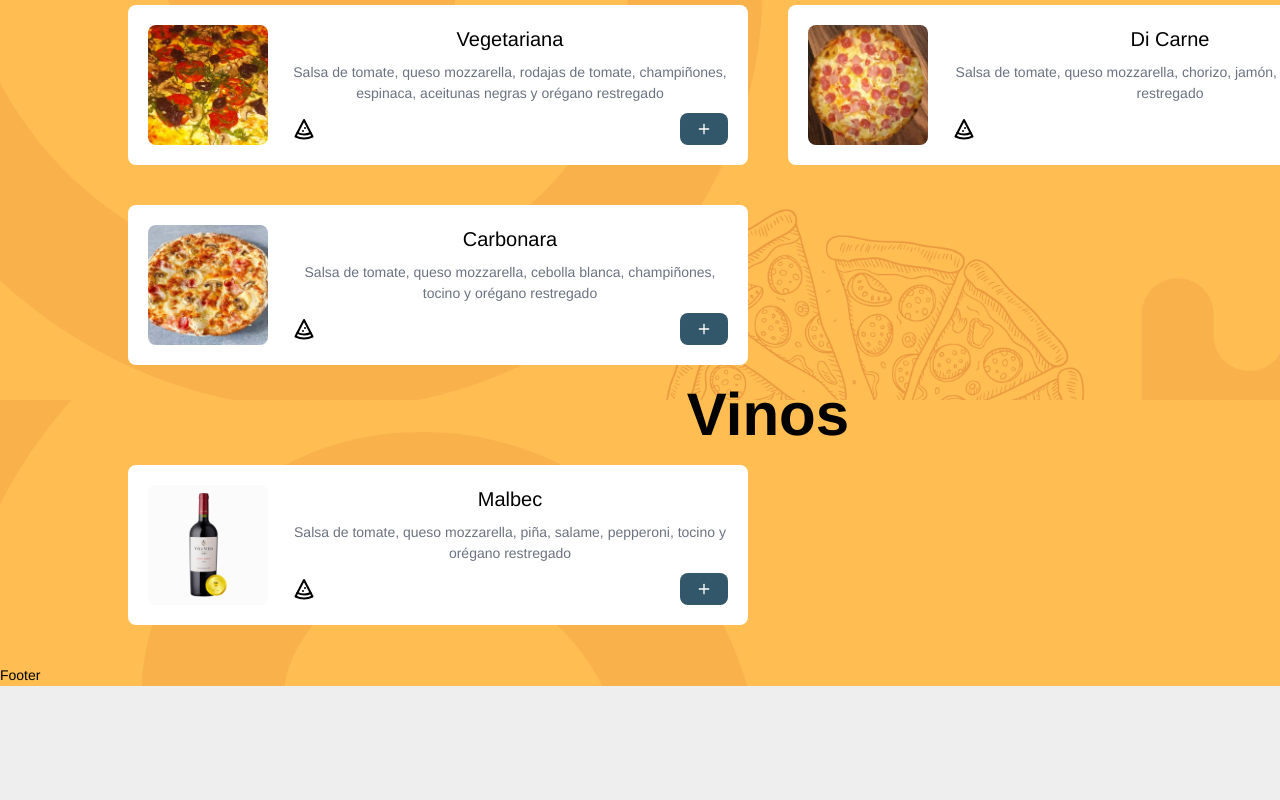
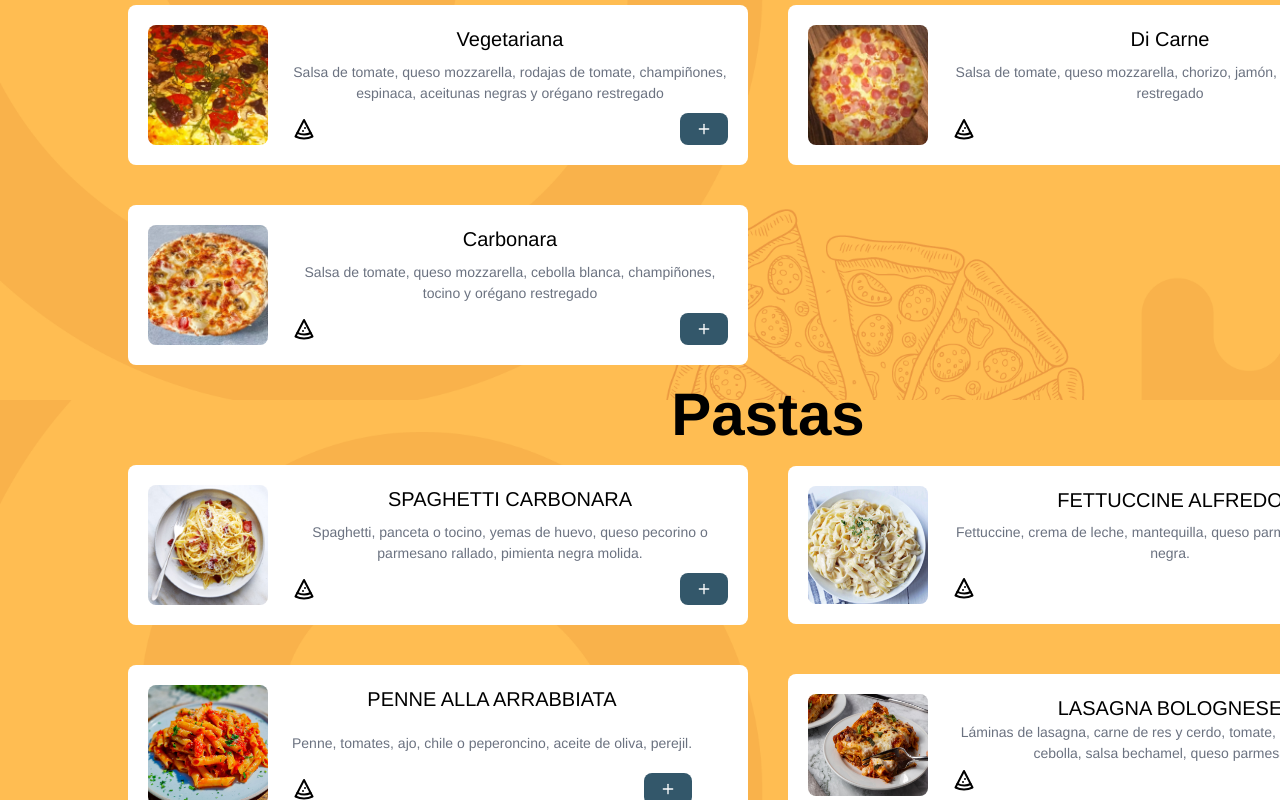
Before and after one commit to Duskalor/roma-antica-v2, an Astro site: page /carta in a window 1280 px wide. Shown: the part 2000-2800 px from the top of the page. Before the commit the page ends 2686 px from the top, so only its background shows below. Built offline with nearby package versions, Linux system fonts and the light colour scheme; Astro itself is replaced by a stand-in of ours.

Commit message:
CartaInicio

```diff
--- a/src/components/H2.astro
+++ b/src/components/H2.astro
@@ -1,5 +1,5 @@
 <h2
-  class='text-2xl font-semibold text-gray-800 sm:text-3xl md:text-4xl lg:text-5xl xl:text-6xl'
+  class='text-2xl font-semibold text-lila sm:text-3xl md:text-4xl lg:text-5xl xl:text-6xl'
 >
   <slot />
 </h2>
--- a/src/components/H3.astro
+++ b/src/components/H3.astro
@@ -1,5 +1,5 @@
 <h3
-  class='text-xl text-center md:text-2xl lg:text-3xl font-semibold text-gray-800'
+  class='text-xl text-center md:text-2xl lg:text-3xl font-semibold text-lila'
 >
   <slot />
 </h3>
--- a/src/components/Header.astro
+++ b/src/components/Header.astro
@@ -10,7 +10,7 @@ const subpath = pathname.match(/[^\/]+/g);
   <a
     target='_blank'
     href={`https://api.whatsapp.com/send?phone=+51${textToWhatsapp.number}&text=${textToWhatsapp.text}`}
-    class='animate-bounce absolute bg-[rgba(10,11,11,0.7)] w-2/12 text-center text-white border-white border-2 z-50 bottom-0 left-[42%] transform mb-20 px-5 py-2 transition-all duration-500 -translate-x-1/2 hover:text-black hover:font-bold hover:bg-white'
+    class='animate-bounce absolute bg-lila w-2/12 text-center text-white border-white border-2 z-50 bottom-0 left-[42%] transform mb-20 px-5 py-2 transition-all duration-500 -translate-x-1/2 hover:text-white hover:font-bold hover:bg-verde'
     >PEDIR AHORA</a
   >
   <div
--- a/src/components/Ofertas.astro
+++ b/src/components/Ofertas.astro
@@ -5,7 +5,7 @@ import H3 from './H3.astro';
 ---
 
 <section>
-  <H1>Ofertas</H1>
+  <H1>OFERTAS</H1>
   <nav class='grid grid-cols-3 w-full gap-2'>
     {
       ofertas.map((oferta) => (
@@ -21,7 +21,7 @@ import H3 from './H3.astro';
             <H3>{oferta.title}</H3>
             <span class='flex flex-col gap-6'>
               <p>{oferta.description}</p>
-              <button class=' border-2 border-black px-5 py-2 '>COMPRAR</button>
+              <button class=' border-2 px-5 py-2 bg-verde rounded-xl text-white'>COMPRAR</button>
             </span>
           </div>
         </div>
--- a/src/components/Plates.astro
+++ b/src/components/Plates.astro
@@ -16,7 +16,7 @@ console.log(products);
   <nav class='grid grid-cols-10 w-full gap-2'>
     {
       products.map((product: Product) => (
-        <div class='flex border-2 border-black rounded-xl p-5 gap-5 col-span-3 bg-white'>
+        <div class='flex border-2 rounded-xl p-5 gap-5 col-span-3 bg-white'>
           <img
             src={product.image.src}
             width='170'
@@ -25,13 +25,13 @@ console.log(products);
           <div class='flex justify-between flex-col'>
             <H3>{product.title}</H3>
             <p>{product.aparte}</p>
-            <button class=' border-2 border-black px-5 py-2 '>COMPRAR</button>
+            <button class=' border-2 px-5 py-2 rounded-xl bg-verde text-white'>COMPRAR</button>
           </div>
         </div>
       ))
     }
     <div class='flex items-center col-span-1'>
-      <a href='/carta' class='border-2 border-black px-5 py-2 bg-white rounded'
+      <a href='/carta' class=' px-5 py-2 bg-lila text-white rounded-xl'
         >VER MÁS</a
       >
     </div>
--- /dev/null
+++ b/src/lib/pastas.ts
@@ -0,0 +1,93 @@
+import fettucicineAlfredo from '@Images/PASTAS/FETTUCCINE-ALFREDO.jpg';
+import ganocchiAlPesto from '@Images/PASTAS/GNOCCHI-AL-PESTO.jpg';
+import lasagnaBolognese from '@Images/PASTAS/LASAGNA-BOLOGNESE.jpg';
+import orecchietteConBrocoli from '@Images/PASTAS/ORECCHIETTE-CON-BRÓCOLI.jpg';
+import pastaPuttanesca from '@Images/PASTAS/PASTA-PUTTANESCA.jpg';
+import penneAllaArrabbiata from '@Images/PASTAS/PENNE-ALLA-ARRABBIATA.jpg';
+import ravioliDeRicotta from '@Images/PASTAS/RAVIOLI-DE-RICOTTA-Y-ESPINACA.jpg';
+import spaghettiCarbonara from '@Images/PASTAS/SPAGHETTI-CARBONARA.jpg';
+import tagliatelleAlRagu from '@Images/PASTAS/TAGLIATELLE-AL-RAGÚ.jpg';
+
+export const pastas = [
+    {
+      name: 'SPAGHETTI CARBONARA',
+      ingredientes:
+        'Spaghetti, panceta o tocino, yemas de huevo, queso pecorino o parmesano rallado, pimienta negra molida.',
+      img: spaghettiCarbonara,
+      price: {
+        plato: 20,
+      },
+    },
+    {
+      name: 'FETTUCCINE ALFREDO',
+      ingredientes:
+        'Fettuccine, crema de leche, mantequilla, queso parmesano, pimienta negra.',
+      img: fettucicineAlfredo,
+      price: {
+        plato: 20,
+      },
+    },
+    {
+      name: 'PENNE ALLA ARRABBIATA',
+      ingredientes:
+        'Penne, tomates, ajo, chile o peperoncino, aceite de oliva, perejil.',
+      img: penneAllaArrabbiata,
+      price: {
+        plato: 20,
+      },
+    },
+    {
+      name: 'LASAGNA BOLOGNESE',
+      ingredientes:
+        'Láminas de lasagna, carne de res y cerdo, tomate, zanahoria, apio, cebolla, salsa bechamel, queso parmesano.',
+      img: lasagnaBolognese,
+      price: {
+        plato: 20,
+      },
+    },
+    {
+      name: 'RAVIOLI DE RICOTTA Y ESPINACA',
+      ingredientes:
+        'Ravioli, espinaca fresca, queso ricotta, parmesano, huevo, nuez moscada, salsa de tomate o mantequilla con salvia.',
+      img: ravioliDeRicotta,
+      price: {
+        plato: 20,
+      },
+    },
+    {
+      name: 'PASTA PUTTANESCA',
+      ingredientes:
+        'Pasta (generalmente spaghetti o linguine), tomates, anchoas, aceitunas negras, alcaparras, ajo, chile, perejil, aceite de oliva.',
+      img: pastaPuttanesca,
+      price: {
+        plato: 20,
+      },
+    },
+    {
+      name: 'TAGLIATELLE AL RAGÚ',
+      ingredientes:
+        'Tagliatelle, carne molida de res y cerdo, tomate, zanahoria, apio, cebolla, vino tinto, aceite de oliva.',
+      img: tagliatelleAlRagu,
+      price: {
+        plato: 20,
+      },
+    },
+    {
+      name: 'GNOCCHI AL PESTO',
+      ingredientes:
+        'Gnocchi (de papa), albahaca fresca, piñones, queso parmesano, ajo, aceite de oliva.',
+      img: ganocchiAlPesto,
+      price: {
+        plato: 20,
+      },
+    },
+    {
+      name: 'ORECCHIETTE CON BRÓCOLI',
+      ingredientes:
+        'Orecchiette, brócoli, ajo, aceite de oliva, pecorino o parmesano rallado, chile (opcional).',
+      img: orecchietteConBrocoli,
+      price: {
+        plato: 20,
+      },
+    },
+  ];
--- a/src/lib/vinos.ts
+++ b/src/lib/vinos.ts
@@ -1,14 +1,113 @@
+import cabernetSauvi from '@Images/VINO/CABERNET-SAUVIGNON.png';
+import chardonnay from '@Images/VINO/CHARDONNAY.jpg';
 import malbec from '@Images/VINO/MALBEC.jpg';
+import merlot from '@Images/VINO/MERLOT.jpg';
+import pinotNoir from '@Images/VINO/PINOT-NOIR.png';
+import prosecco from '@Images/VINO/PROSECCO.png';
+import riesling from '@Images/VINO/RIESLING.jpg';
+import rose from '@Images/VINO/ROSÉ.jpg';
+import sauvignonBlanc from '@Images/VINO/SAUVIGNON-BLANC.jpg';
+import syrah from '@Images/VINO/SYRAH.png';
 
 export const vinos = [
   {
-    name: 'Malbec',
+    name: 'CABERNET SAUVIGNON',
     ingredientes:
-      'Salsa de tomate, queso mozzarella, piña, salame, pepperoni, tocino y orégano restregado',
+      'Frutas negras (cereza negra, cassis), pimiento verde, cedro, tabaco, vainilla.',
+    img: cabernetSauvi,
+    price: {
+      copa: 20,
+      botella: 50,
+    },
+  },
+  {
+    name: 'MERLOT',
+    ingredientes:
+      'Ciruela, cereza negra, chocolate, hierbas secas.',
+    img: merlot,
+    price: {
+      copa: 20,
+      botella: 50,
+    },
+  },
+  {
+    name: 'CHARDONNAY',
+    ingredientes:
+      'Manzana verde, cítricos, piña, mantequilla, vainilla.',
+    img: chardonnay,
+    price: {
+      copa: 20,
+      botella: 50,
+    },
+  },
+  {
+    name: 'SAUVIGNON BLANC',
+    ingredientes:
+      'Toronja, manzana verde, espárragos, notas herbales.',
+    img: sauvignonBlanc,
+    price: {
+      copa: 20,
+      botella: 50,
+    },
+  },
+  {
+    name: 'PINOT NOIR',
+    ingredientes:
+      'Cereza, frambuesa, arándano, setas, suelo húmedo.',
+    img: pinotNoir,
+    price: {
+      copa: 20,
+      botella: 50,
+    },
+  },
+  {
+    name: 'MALBEC',
+    ingredientes:
+      'Ciruela, mora, chocolate, tabaco, pimienta negra.',
     img: malbec,
     price: {
       copa: 20,
       botella: 50,
     },
   },
+  {
+    name: 'RIESLING',
+    ingredientes:
+      'Manzana verde, lima, miel, melocotón, mineralidad.',
+    img: riesling,
+    price: {
+      copa: 20,
+      botella: 50,
+    },
+  },
+  {
+    name: 'SYRAH',
+    ingredientes:
+      'Mora, arándano, pimienta negra, ahumado, carne curada.',
+    img: syrah,
+    price: {
+      copa: 20,
+      botella: 50,
+    },
+  },
+  {
+    name: 'PROSECCO',
+    ingredientes:
+      'Manzana verde, pera, flores blancas, miel.',
+    img: prosecco,
+    price: {
+      copa: 20,
+      botella: 50,
+    },
+  },
+  {
+    name: 'ROSÉ',
+    ingredientes:
+      'Fresas, frambuesas, flores, melón.',
+    img: rose,
+    price: {
+      copa: 20,
+      botella: 50,
+    },
+  },
 ];
--- a/src/pages/carta.astro
+++ b/src/pages/carta.astro
@@ -3,9 +3,12 @@ import { pizzas } from '@lib/pizzas';
 import Layout from '../layouts/Layout.astro';
 import ListCarta from '@components/ListCarta.astro';
 import { vinos } from '@lib/vinos';
+import { pastas } from '@lib/pastas';
 ---
 
 <Layout title='Carta'>
   <ListCarta title='Mi Pizza' Alldata={pizzas} />
+  <ListCarta title='Pastas' Alldata={pastas} />
   <ListCarta title='Vinos' Alldata={vinos} />
+
 </Layout>
```
Also changed, not shown: src/components/SobreNosotros.astro (+3 -16 lines).
